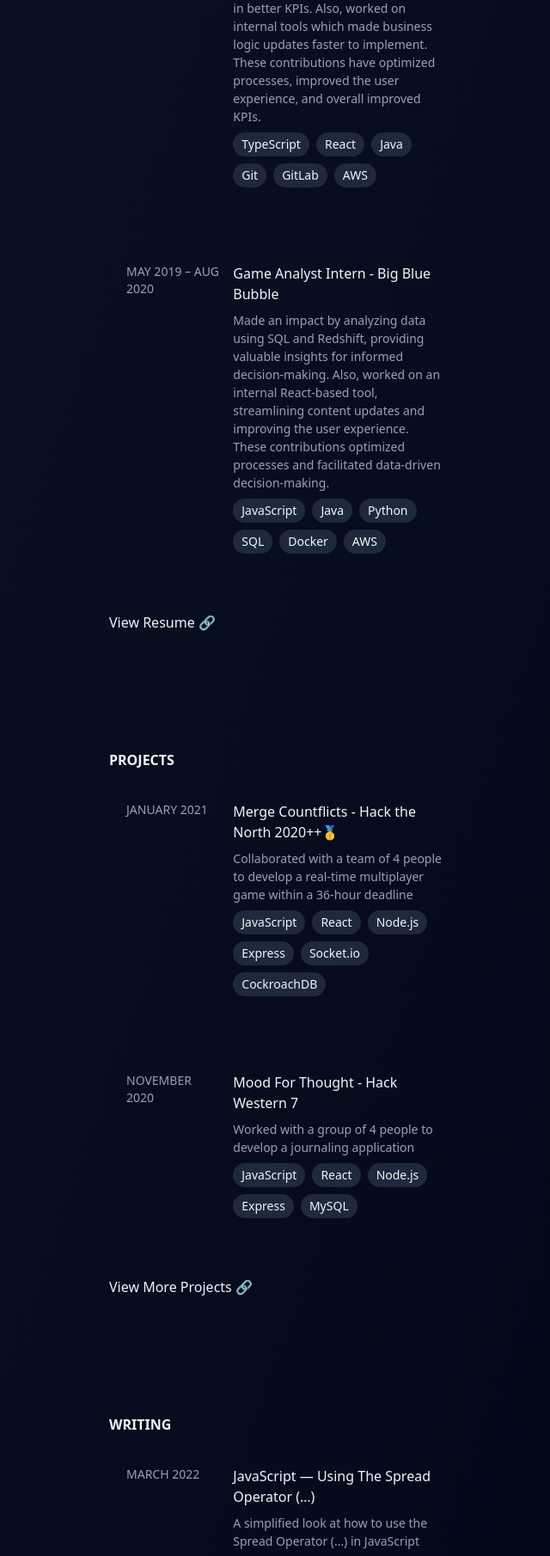
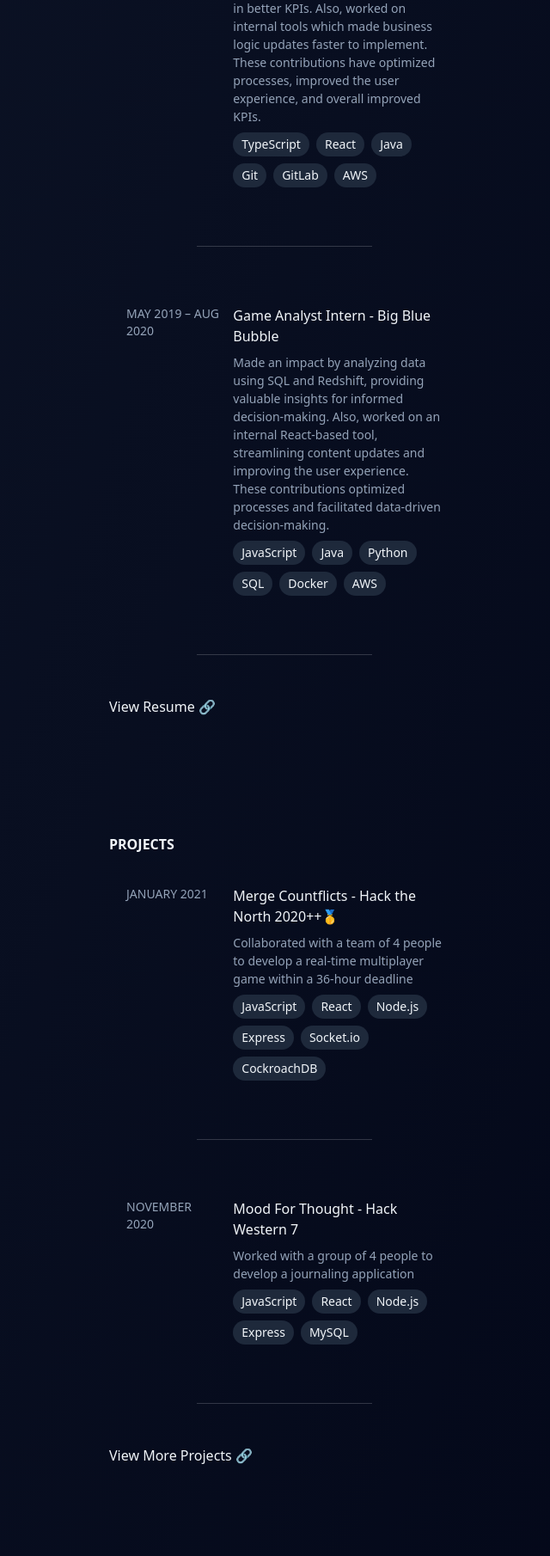
Before and after one commit to waqarkalim/waqarkalim.github.io, a React (Vite) app: page / in a window 1280 px wide. Shown: the part 1072-2882 px from the top of the page at 86% size, without its empty margins (549-1189 px from the left). Built offline with nearby package versions, Linux system fonts and the light colour scheme.

Commit message:
Create Divider component for the Experience and Project sections

```diff
--- a/src/pages/Experience.tsx
+++ b/src/pages/Experience.tsx
@@ -1,4 +1,5 @@
 import { ExperienceCard } from './elements/Card'
+import Divider from './elements/Divider'
 import './styles.scss'
 
 const ViewResumeAnchorLink = () => (
@@ -22,6 +23,7 @@ const Experience = () => (
         description="Made an impact by improving consumer-facing applications using Typescript, React, and Java, resulting in better KPIs. Also, worked on internal tools which made business logic updates faster to implement. These contributions have optimized processes, improved the user experience, and overall improved KPIs."
         tags={['TypeScript', 'React', 'Java', 'Git', 'GitLab', 'AWS']}
       />
+      <Divider />
       <ExperienceCard
         id="big-blue-bubble"
         type="experience"
@@ -33,6 +35,7 @@ const Experience = () => (
         description="Made an impact by analyzing data using SQL and Redshift, providing valuable insights for informed decision-making. Also, worked on an internal React-based tool, streamlining content updates and improving the user experience. These contributions optimized processes and facilitated data-driven decision-making."
         tags={['JavaScript', 'Java', 'Python', 'SQL', 'Docker', 'AWS']}
       />
+      <Divider />
       <ViewResumeAnchorLink />
     </div>
   </section>
--- a/src/pages/Projects.tsx
+++ b/src/pages/Projects.tsx
@@ -1,4 +1,5 @@
 import { ProjectCard } from './elements/Card'
+import Divider from './elements/Divider'
 import './styles.scss'
 
 const ViewProjectsAnchorLink = () => (
@@ -33,6 +34,7 @@ const Projects = () => (
           'CockroachDB',
         ]}
       />
+      <Divider />
       <ProjectCard
         id="mood-for-thought"
         type="project"
@@ -45,6 +47,7 @@ const Projects = () => (
         description="Worked with a group of 4 people to develop a journaling application"
         tags={['JavaScript', 'React', 'Node.js', 'Express', 'MySQL']}
       />
+      <Divider />
       <ViewProjectsAnchorLink />
     </div>
   </section>
--- /dev/null
+++ b/src/pages/elements/Divider.tsx
@@ -0,0 +1,3 @@
+const Divider = () => <hr className="flex w-1/2 self-center opacity-20" />
+
+export default Divider
```
